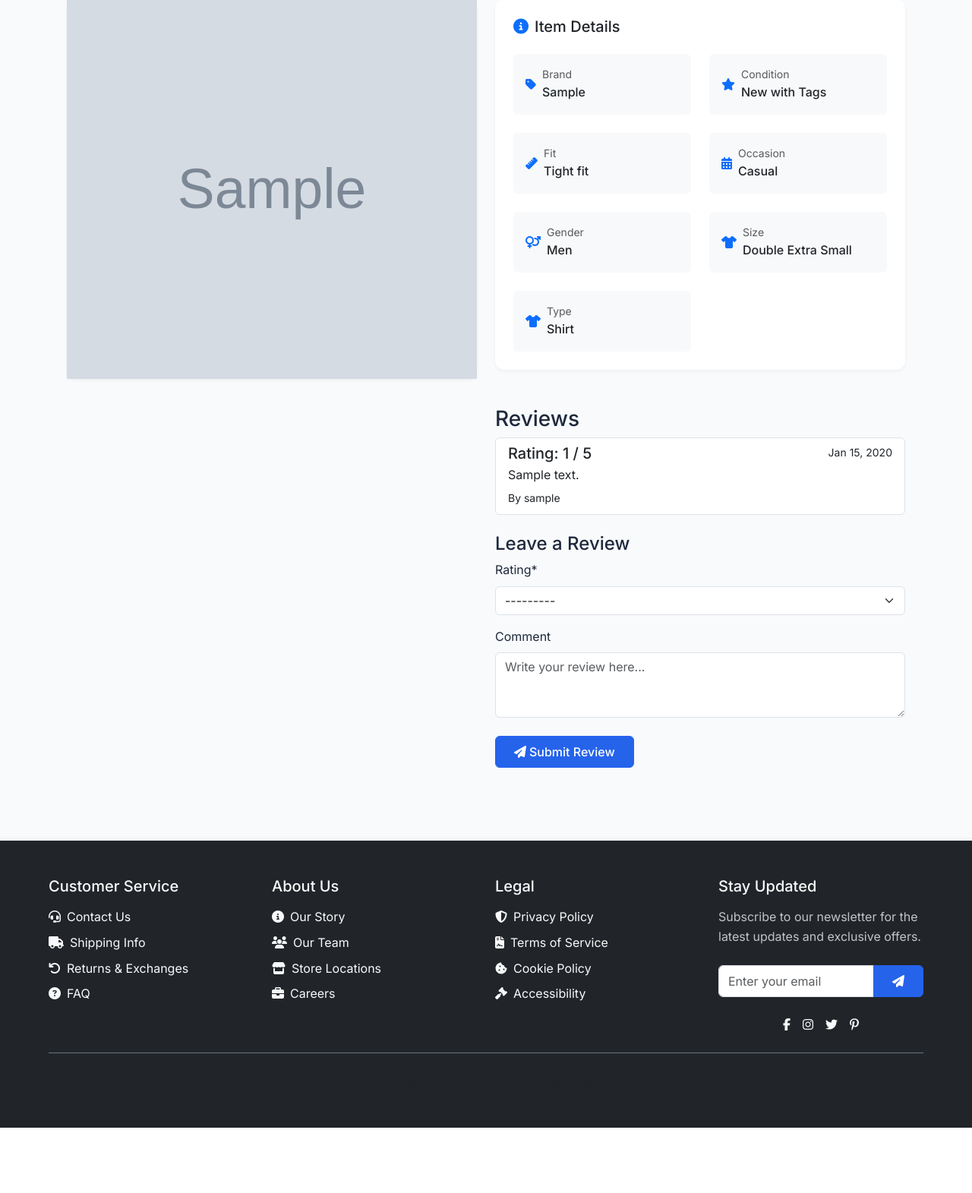
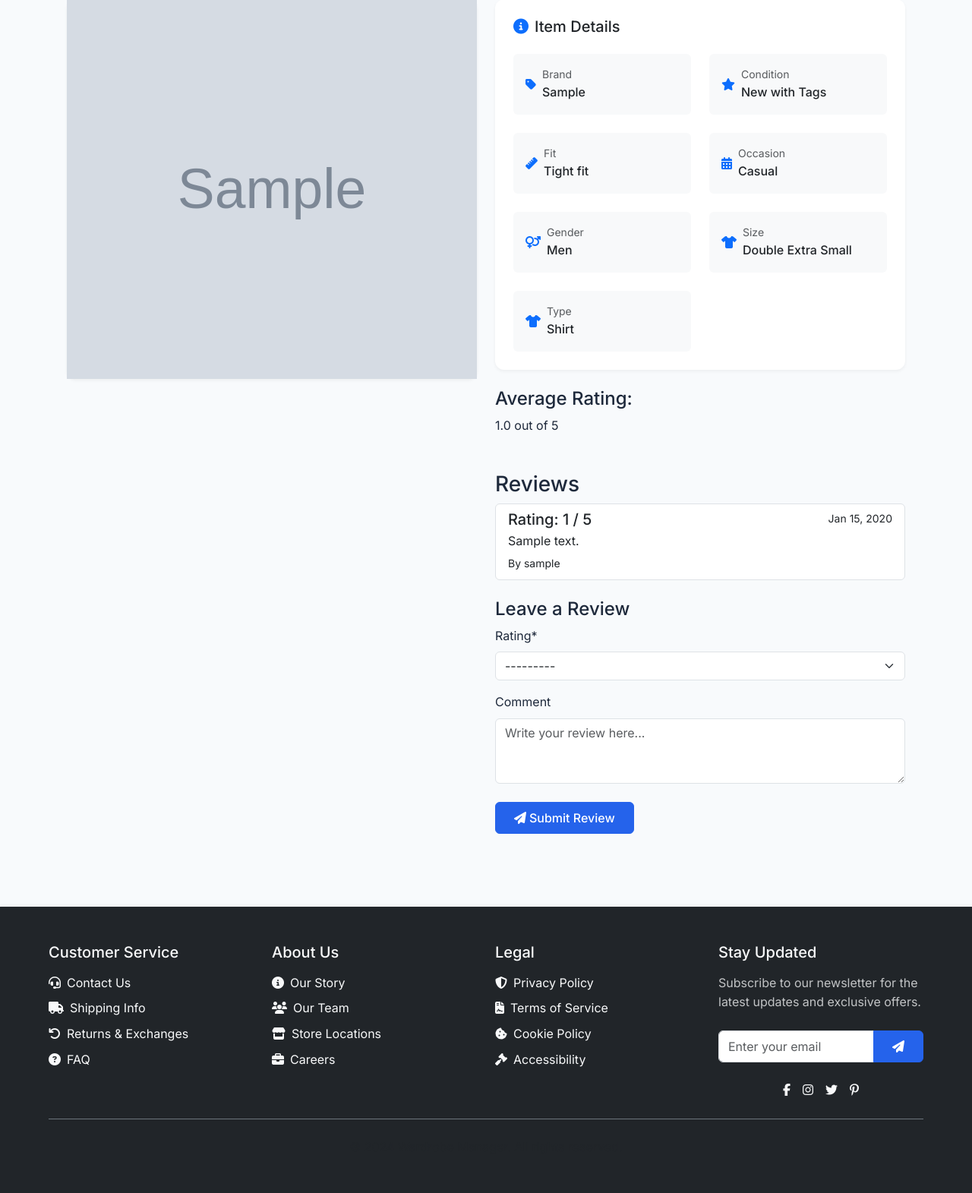
Before and after one commit to bradyp19/Clothing-Library, a Django app: page /closet/1/ in a window 1280 px wide. Shown: the part 196-1767 px from the top of the page at 76% size. Before the commit the page ends 1681 px from the top, so only its background shows below. Run offline with Django 4.2, Linux system fonts and the light colour scheme; a user stored in the database is signed in; tables that the repository leaves empty hold one stand-in row (values such as "Sample post"); grey boxes marked "Sample" are stand-in pictures; some libraries are stand-ins or nearby versions.

Commit message:
add average rating section

```diff
--- a/closet/templates/closet/item_detail.html
+++ b/closet/templates/closet/item_detail.html
@@ -149,6 +149,17 @@
                 </div>
             </div>
 
+            <!-- Average Rating Section -->
+            <div class="mt-4">
+                <h4>Average Rating:</h4>
+                {% if average_rating %}
+                    <p>{{ average_rating|floatformat:1 }} out of 5</p>
+                {% else %}
+                    <p>No ratings yet.</p>
+                {% endif %}
+            </div>
+
+            <!-- Reviews Section -->
             <div class="mt-5">
                 <h3>Reviews</h3>
                 {% if reviews %}
--- a/closet/views.py
+++ b/closet/views.py
@@ -4,7 +4,7 @@ from django.views import View, generic
 from django.contrib.auth.decorators import login_required
 from django.contrib import messages
 from django.urls import reverse
-from django.db.models import Q
+from django.db.models import Q, Avg
 from django.views.generic.list import ListView
 
 from .forms import ItemForm, AddImageFormset, CollectionForm, CollectionFormPrivacy, BorrowRequestForm, ItemReviewForm, get_wanted_items_queryset
@@ -271,15 +271,14 @@ def update_borrow_request(request, request_id, action):
 @login_required
 def item_detail(request, item_id):
     item = get_object_or_404(Item, pk=item_id)
-    # Check for multi-table inheritance: use the clothing/shoes versions if available.
+    # Ensure we use the appropriate subclass if it exists
     if hasattr(item, 'clothing'):
         item = item.clothing
     elif hasattr(item, 'shoes'):
         item = item.shoes
 
-    # Process review submission if this is a POST request.
+    # Handle review submission
     if request.method == "POST" and 'rating' in request.POST:
-        # Only allow logged in users to submit reviews.
         if not request.user.is_authenticated:
             messages.error(request, "You must be logged in to submit a review.")
             return redirect("login:login")
@@ -296,13 +295,15 @@ def item_detail(request, item_id):
     else:
         review_form = ItemReviewForm()
 
-    # Retrieve existing reviews for this item, most recent first.
+    # Retrieve existing reviews and compute the average rating
     reviews = item.reviews.all().order_by('-created_at')
+    average_rating = reviews.aggregate(avg_rating=Avg('rating'))['avg_rating']
 
     context = {
         'item': item,
-        # Other context items (e.g., is_anonymous, is_librarian, is_patron) already added earlier...
         'review_form': review_form,
         'reviews': reviews,
+        'average_rating': average_rating,
+        # ... include any additional context items here...
     }
     return render(request, 'closet/item_detail.html', context)
```
